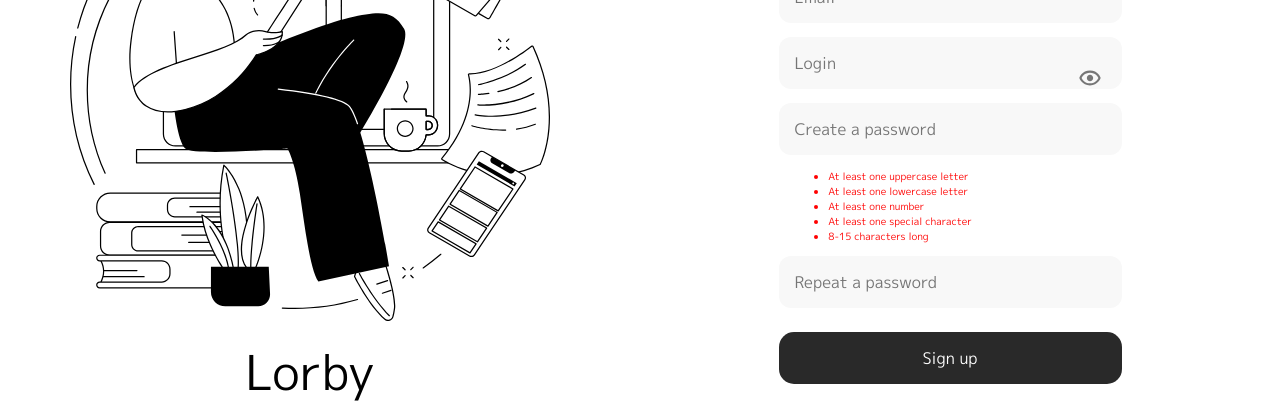
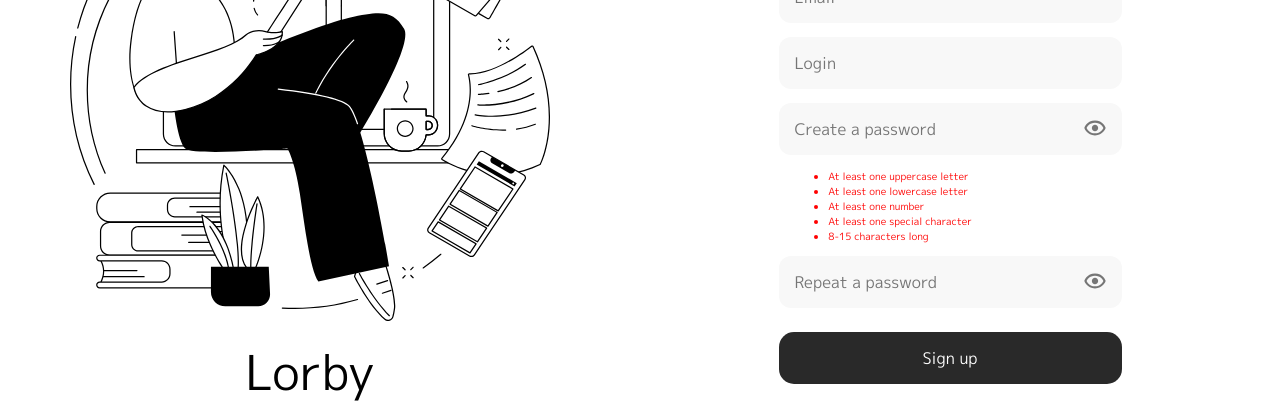
Before and after one commit to Diaaana03/Neo_auth, a React (Create React App) app: page /register in a window 1280 px wide. Shown: the part 265-668 px from the top of the page. Built offline with nearby package versions, Linux system fonts and the light colour scheme.

Commit message:
login validation and register validation are fixed

```diff
--- a/src/Components/Login/Login.jsx
+++ b/src/Components/Login/Login.jsx
@@ -76,9 +76,6 @@ export const Login = () => {
               value={values.password}
               type={showPassword ? "text" : "password"}
             />
-            {errors.password && touched.password && (
-              <div className={classes.error__message}>{errors.password}</div>
-            )}
             <img
               src={showPassword ? eyeClosed : eyeOpen}
               className={classes.eyeOpen__img}
@@ -86,6 +83,9 @@ export const Login = () => {
               onClick={handlePasswordShow}
             />
           </div>
+          {errors.password && touched.password && (
+            <div className={classes.error__message}>{errors.password}</div>
+          )}
           <button
             type="submit"
             className={classes.login__btn}
--- a/src/Components/Login/Login.module.css
+++ b/src/Components/Login/Login.module.css
@@ -62,15 +62,18 @@ input {
   border: none;
 }
 
-.input__password {
+.input__container {
   position: relative;
+  width: 100%;
 }
 
 .eyeOpen__img {
   position: absolute;
-  right: 21rem;
-  margin-top: 1.6rem;
+  right: 16px;
+  top: 50%;
+  transform: translateY(-50%);
   cursor: pointer;
+  margin-top: -8px;
 }
 
 .login__btn {
@@ -105,3 +108,10 @@ input {
 .right__h3:hover {
   text-decoration: underline;
 }
+
+.error__message {
+  font-size: 12px;
+  color: red;
+  margin-bottom: 8px;
+  margin-top: -10px;
+}
--- a/src/Components/Register/Register.jsx
+++ b/src/Components/Register/Register.jsx
@@ -22,6 +22,7 @@ const validatePassword = (password) => {
 
 export const Register = () => {
   const [showPassword, setShowPassword] = useState(false);
+  const [showConfirmPassword, setShowConfirmPassword] = useState(false);
   const [passwordValidations, setPasswordValidations] = useState({
     uppercase: false,
     lowercase: false,
@@ -31,6 +32,9 @@ export const Register = () => {
   });
 
   const handlePasswordShow = () => setShowPassword(!showPassword);
+  const handleConfirmPasswordShow = () =>
+    setShowConfirmPassword(!showConfirmPassword);
+
   return (
     <div className={classes.register__section}>
       <div className={classes.left}>
@@ -71,7 +75,6 @@ export const Register = () => {
             ) {
               setPasswordValidations(validations);
             }
-            // setPasswordValidations(validations);
             return (
               <Form>
                 <div className={classes.input__container}>
@@ -80,6 +83,7 @@ export const Register = () => {
                     id="email"
                     placeholder="Email"
                     name="email"
+                    className={classes.input}
                   />
                   <ErrorMessage
                     name="email"
@@ -91,17 +95,20 @@ export const Register = () => {
                     id="login"
                     placeholder="Login"
                     name="login"
+                    className={classes.input}
                   />
                   <ErrorMessage
                     name="login"
                     component="div"
                     className={classes.error__message}
                   />
+                  <div className={classes.input__password}>
                     <Field
                       placeholder="Create a password"
                       name="password"
                       id="password"
                       type={showPassword ? "text" : "password"}
+                      className={classes.input}
                     />
                     <img
                       src={showPassword ? eyeClosed : eyeOpen}
@@ -109,6 +116,7 @@ export const Register = () => {
                       alt="eye opened"
                       onClick={handlePasswordShow}
                     />
+                  </div>
                   <ul className={classes.validation__ul}>
                     <li
                       className={
@@ -156,12 +164,21 @@ export const Register = () => {
                       8-15 characters long
                     </li>
                   </ul>
+                  <div className={classes.input__password}>
                     <Field
                       placeholder="Repeat a password"
                       name="confirmPassword"
                       id="confirmPassword"
-                    type={showPassword ? "text" : "password"}
+                      type={showConfirmPassword ? "text" : "password"}
+                      className={classes.input}
                     />
+                    <img
+                      src={showConfirmPassword ? eyeClosed : eyeOpen}
+                      className={classes.eyeOpen__img}
+                      alt="eye opened"
+                      onClick={handleConfirmPasswordShow}
+                    />
+                  </div>
                   <ErrorMessage
                     name="confirmPassword"
                     component="div"
--- a/src/Components/Register/Register.module.css
+++ b/src/Components/Register/Register.module.css
@@ -55,9 +55,11 @@ p {
   flex-direction: column;
   align-items: center;
   align-content: center;
+  width: 100%;
 }
 
-input {
+.input {
+  width: 343px;
   height: 5.2rem;
   padding: 0 16px;
   border-radius: 12px;
@@ -67,6 +69,7 @@ input {
   line-height: 1.5;
   margin-bottom: 14px;
   border: none;
+  box-sizing: border-box;
 }
 
 .register__btn {
@@ -120,13 +123,16 @@ input {
 
 .input__password {
   position: relative;
+  width: 343px;
 }
 
 .eyeOpen__img {
   position: absolute;
-  top: 33.5rem;
-  margin-right: -28rem;
+  right: 16px;
+  top: 50%;
+  transform: translateY(-50%);
   cursor: pointer;
+  margin-top: -8px;
 }
 
 .validation__li_valid {
```
Lines whose indentation alone changed are shown as unchanged.
